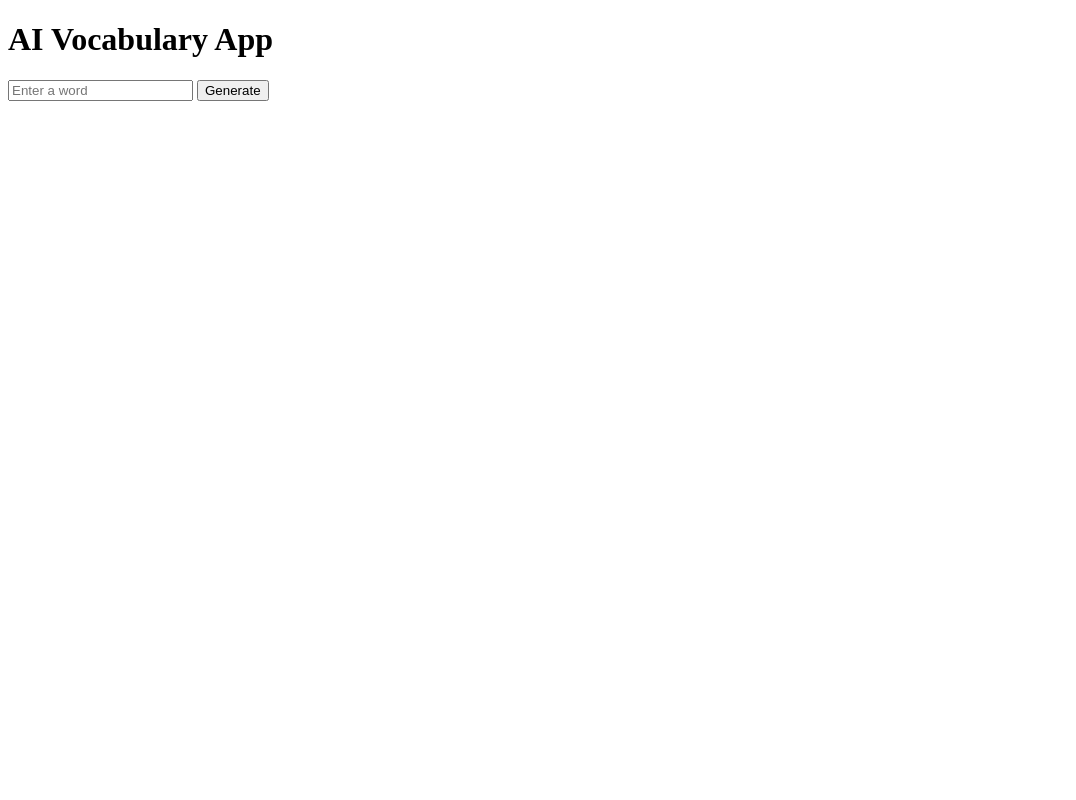
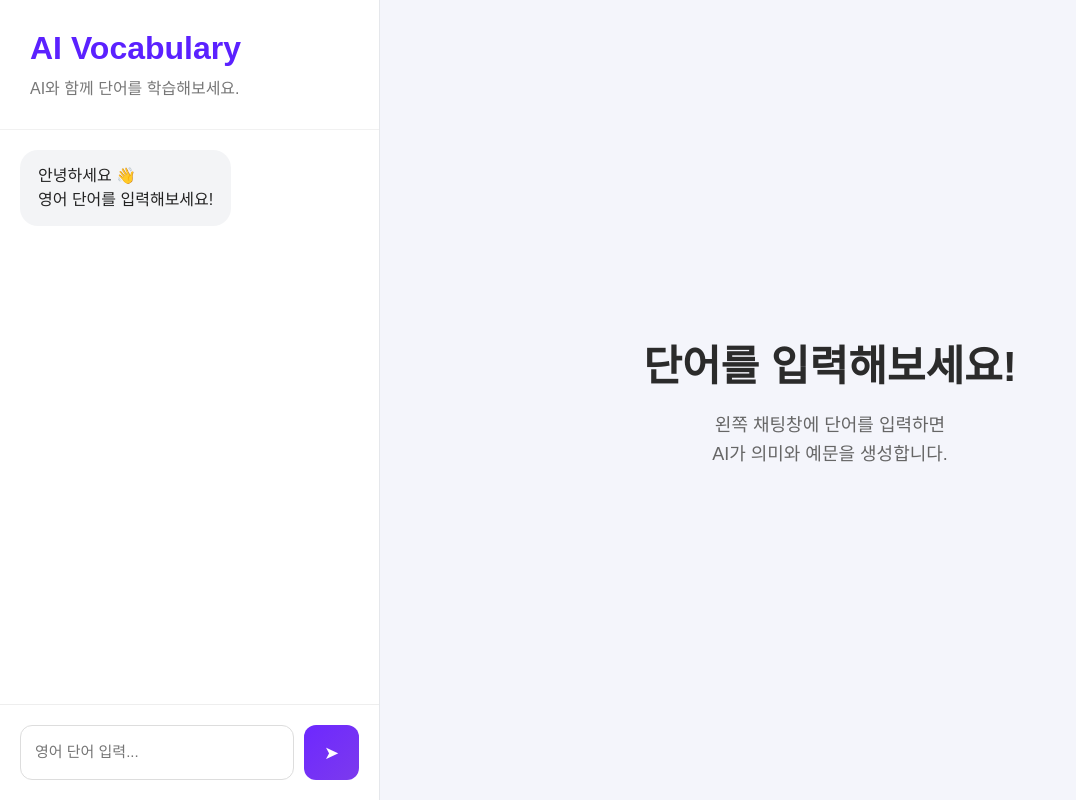
Before and after one commit to mynameis0000/AI_TOEIC_vocabulary, a Flask app: page / in a window 1280 px wide. Shown: the whole page, without its empty margins (0-1076 px from the left). Run offline with Flask 3, Linux system fonts and the light colour scheme.

Commit message:
Implement chat UI and multiline message

```diff
--- a/static/script.js
+++ b/static/script.js
@@ -0,0 +1,44 @@
+const sendButton = document.getElementById("sendButton");
+
+const wordInput = document.getElementById("wordInput");
+
+const chatArea = document.getElementById("chatArea");
+
+
+function addUserMessage(message) {
+
+    const messageDiv = document.createElement("div");
+
+    messageDiv.classList.add("user-message");
+
+    messageDiv.innerHTML = message.replace(/\n/g, "<br>");
+
+    chatArea.appendChild(messageDiv);
+
+    chatArea.scrollTop = chatArea.scrollHeight;
+}
+
+
+sendButton.addEventListener("click", () => {
+
+    const message = wordInput.value.trim();
+
+    if (message === "") {
+        return;
+    }
+
+    addUserMessage(message);
+
+    wordInput.value = "";
+});
+
+wordInput.addEventListener("keydown", (event) => {
+
+    if (event.key === "Enter" && !event.shiftKey) {
+
+        event.preventDefault();
+
+        sendButton.click();
+    }
+
+});
--- a/static/style.css
+++ b/static/style.css
@@ -0,0 +1,184 @@
+* {
+    margin: 0;
+    padding: 0;
+    box-sizing: border-box;
+}
+
+body {
+    background: #f4f5fb;
+    font-family: Arial, sans-serif;
+    height: 100vh;
+}
+
+.app {
+    display: flex;
+    height: 100vh;
+}
+
+/* LEFT SIDEBAR */
+
+.sidebar {
+    width: 380px;
+    background: white;
+
+    display: flex;
+    flex-direction: column;
+
+    border-right: 1px solid #e5e7eb;
+}
+
+/* LOGO */
+
+.logo-section {
+    padding: 30px;
+    border-bottom: 1px solid #f1f1f1;
+}
+
+.logo-section h1 {
+    color: #5b21ff;
+    margin-bottom: 8px;
+}
+
+.logo-section p {
+    color: #777;
+}
+
+/* CHAT AREA */
+
+.chat-area {
+    flex: 1;
+    overflow-y: auto;
+
+    padding: 20px;
+
+    display: flex;
+    flex-direction: column;
+
+    gap: 16px;
+}
+
+/* USER MESSAGE */
+
+.user-message {
+    align-self: flex-end;
+
+    background: linear-gradient(
+            135deg,
+            #6d28ff,
+            #7c3aed
+    );
+
+    color: white;
+
+    padding: 14px 18px;
+
+    border-radius: 18px;
+
+    max-width: 70%;
+
+    font-size: 15px;
+
+    word-break: break-word;
+
+    overflow-wrap: break-word;
+
+    line-height: 1.5;
+}
+
+/* BOT MESSAGE */
+
+.bot-message {
+    align-self: flex-start;
+
+    background: #f3f4f6;
+
+    color: #222;
+
+    padding: 14px 18px;
+
+    border-radius: 18px;
+
+    max-width: 75%;
+
+    line-height: 1.5;
+
+    word-break: break-word;
+
+    overflow-wrap: break-word;
+}
+
+/* INPUT */
+
+.input-area {
+    padding: 20px;
+
+    display: flex;
+    gap: 10px;
+
+    border-top: 1px solid #eee;
+}
+
+.input-area textarea {
+    flex: 1;
+
+    padding: 14px;
+
+    border-radius: 12px;
+
+    border: 1px solid #ddd;
+
+    font-size: 15px;
+
+    resize: none;
+
+    height: 55px;
+
+    font-family: Arial, sans-serif;
+}
+
+.input-area button {
+    width: 55px;
+
+    border: none;
+
+    border-radius: 12px;
+
+    background: linear-gradient(
+            135deg,
+            #6d28ff,
+            #7c3aed
+    );
+
+    color: white;
+
+    font-size: 18px;
+
+    cursor: pointer;
+}
+
+/* RIGHT CONTENT */
+
+.content {
+    flex: 1;
+
+    display: flex;
+
+    justify-content: center;
+    align-items: center;
+}
+
+.empty-screen {
+    text-align: center;
+}
+
+.empty-screen h2 {
+    font-size: 42px;
+    margin-bottom: 18px;
+    color: #2b2b2b;
+}
+
+.empty-screen p {
+    color: #666;
+    font-size: 18px;
+    line-height: 1.6;
+}
--- a/templates/index.html
+++ b/templates/index.html
@@ -1,17 +1,70 @@
 <!DOCTYPE html>
-<html lang="en">
+<html lang="ko">
 <head>
     <meta charset="UTF-8">
     <meta name="viewport" content="width=device-width, initial-scale=1.0">
+
     <title>AI Vocabulary App</title>
+
+    <link rel="stylesheet"
+          href="{{ url_for('static', filename='style.css') }}">
 </head>
 <body>
 
-    <h1>AI Vocabulary App</h1>
+<div class="app">
 
-    <input type="text" placeholder="Enter a word">
+    <!-- LEFT CHAT SECTION -->
+    <div class="sidebar">
 
-    <button>Generate</button>
+        <div class="logo-section">
+            <h1>AI Vocabulary</h1>
+            <p>AI와 함께 단어를 학습해보세요.</p>
+        </div>
+
+        <div class="chat-area" id="chatArea">
+
+            <!-- 기본 AI 메시지 -->
+            <div class="bot-message">
+                안녕하세요 👋<br>
+                영어 단어를 입력해보세요!
+            </div>
+
+        </div>
+
+        <div class="input-area">
+
+            <textarea
+                id="wordInput"
+                placeholder="영어 단어 입력..."
+        ></textarea>
+
+            <button id="sendButton">
+                ➤
+            </button>
+
+        </div>
+
+    </div>
+
+    <!-- RIGHT CONTENT -->
+    <div class="content">
+
+        <div class="empty-screen">
+
+            <h2>단어를 입력해보세요!</h2>
+
+            <p>
+                왼쪽 채팅창에 단어를 입력하면<br>
+                AI가 의미와 예문을 생성합니다.
+            </p>
+
+        </div>
+
+    </div>
+
+</div>
+
+<script src="{{ url_for('static', filename='script.js') }}"></script>
 
 </body>
 </html>
```
